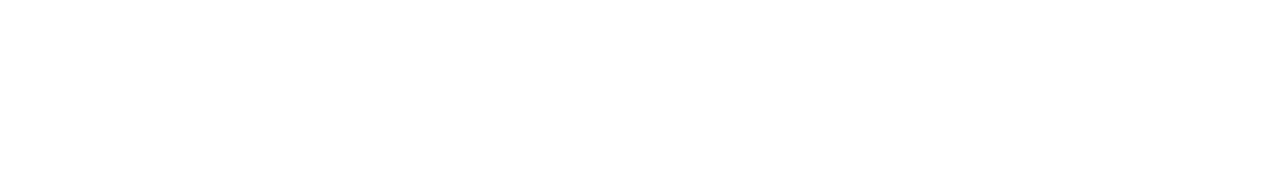
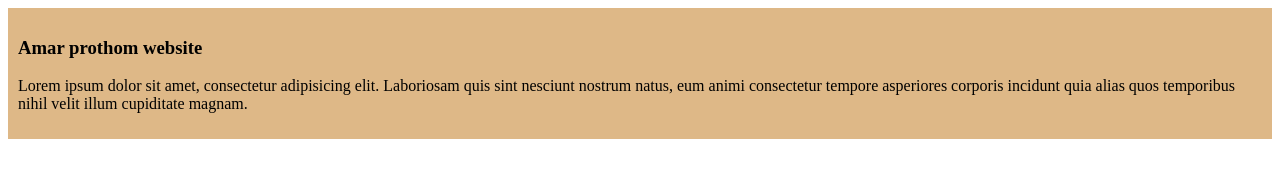
Before and after one commit to Sazzad39/My-first-website, a plain HTML site: page index.html in a window 1280 px wide. Drawn offline with Linux system fonts and the light colour scheme.

Commit message:
added the first blog

```diff
--- a/index.html
+++ b/index.html
@@ -4,8 +4,12 @@
     <meta charset="UTF-8">
     <meta name="viewport" content="width=device-width, initial-scale=1.0">
     <title>My first website</title>
+    <link rel="stylesheet" href="styles/blog.css">
 </head>
 <body>
-
+    <div>
+        <h3>Amar prothom website</h3>
+        <p>Lorem ipsum dolor sit amet, consectetur adipisicing elit. Laboriosam quis sint nesciunt nostrum natus, eum animi consectetur tempore asperiores corporis incidunt quia alias quos temporibus nihil velit illum cupiditate magnam.</p>
+    </div>
 </body>
 </html>
--- /dev/null
+++ b/styles/blog.css
@@ -0,0 +1,4 @@
+div{
+background-color: burlywood;
+padding: 10px;
+}
```
